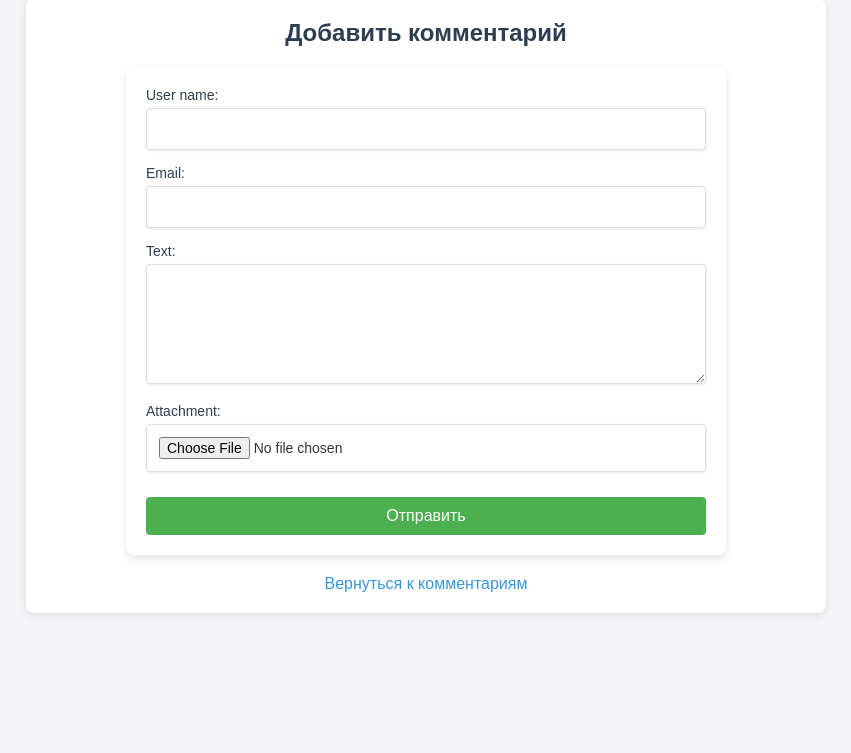
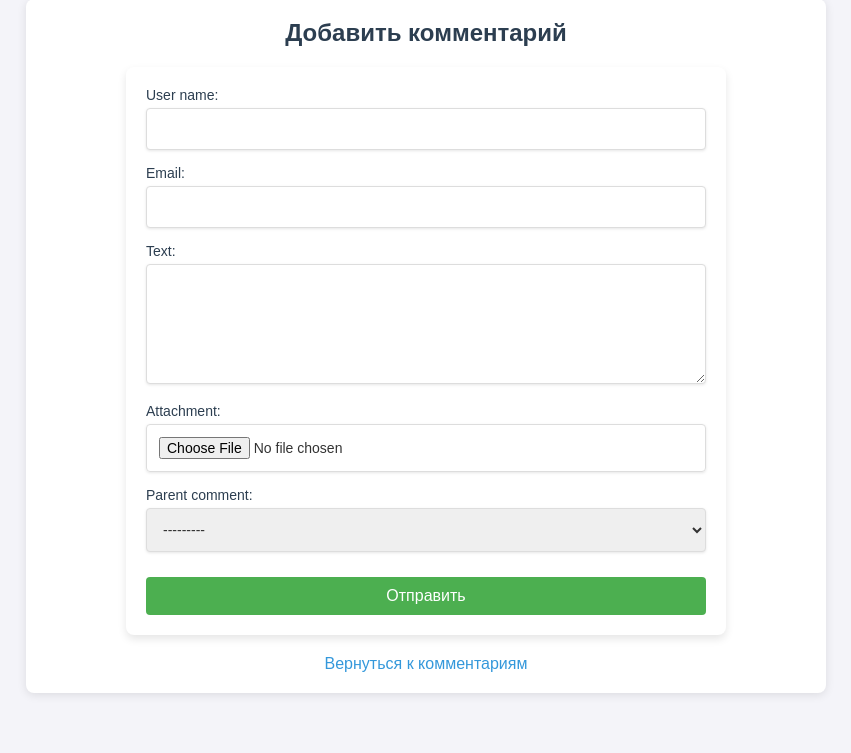
Before and after one commit to Sergey-Chalyi/django_CommentsSite, a Django app: page /comments-create/ in a window 1280 px wide. Shown: the part 61-814 px from the top of the page, without its empty margins (214-1065 px from the left). Before the commit the page ends 676 px from the top, so only its background shows below. Run offline with Django 5.2, Linux system fonts and the light colour scheme; data that the repository does not hold is empty.

Commit message:
Fixed templates with cascade comments

```diff
--- a/base/comments/templates/comments/add_comment.html
+++ b/base/comments/templates/comments/add_comment.html
@@ -36,7 +36,8 @@
             </div>
 
             <div class="form-group">
-                {{ form.captcha }} <!-- Добавляем капчу -->
+                {{ form.parent_comment.label_tag }}
+                {{ form.parent_comment }}
             </div>
 
             <button type="submit" class="submit-btn">Отправить</button>
```
Also changed, not shown: base/comments/templates/comments/comments.html (+6 -4 lines).
